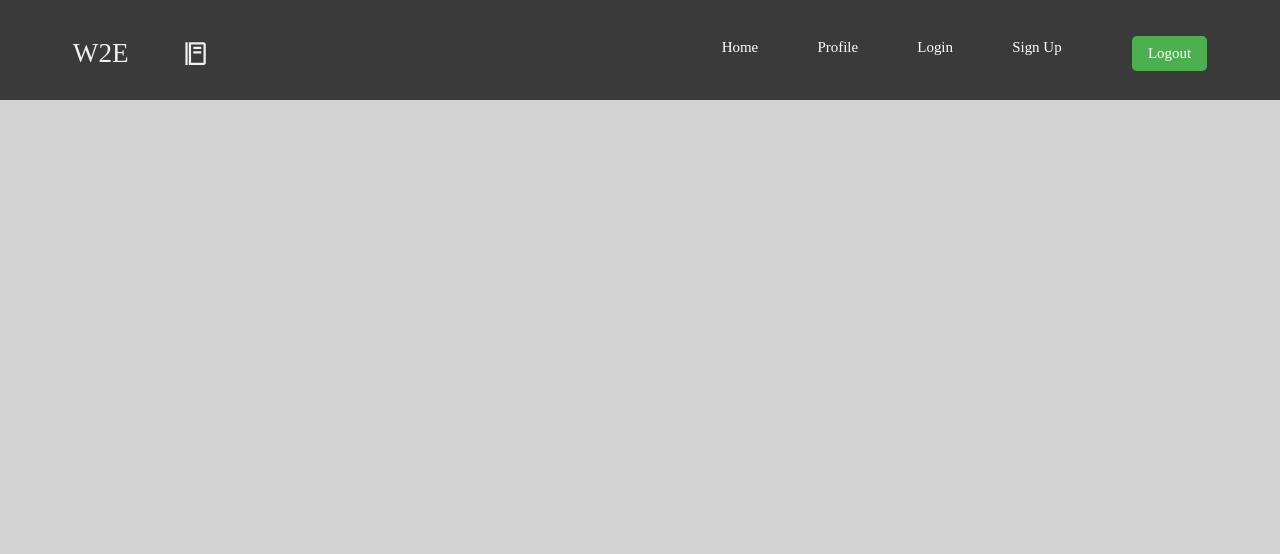
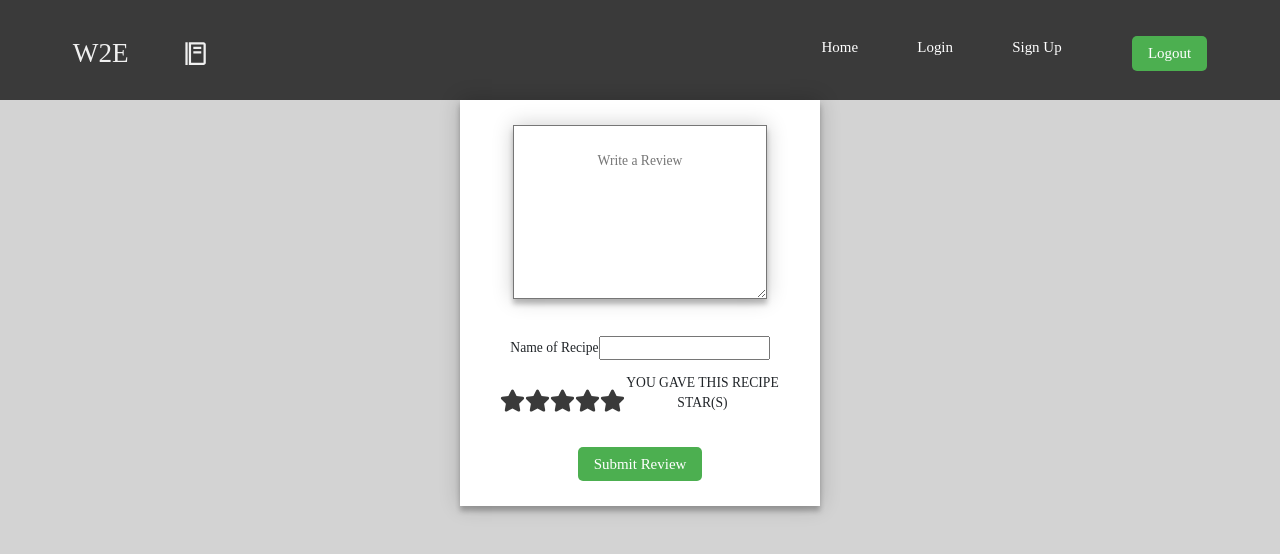
Before and after one commit to ImHucklle/Cap_Frontend, a React (Create React App) app: page /review in a window 1280 px wide. Shown: the top 554 px of the page. Built offline with nearby package versions, Linux system fonts and the light colour scheme; no server answers.

Commit message:
Added the ability to write a review and rating for a recipe

```diff
--- a/src/components/App.jsx
+++ b/src/components/App.jsx
@@ -8,6 +8,8 @@ import Register from './Register/Register';
 import Search  from './Search/Search';
 import Profile from './Profile/Profile';
 import AboutPage from './AboutPage/AboutPage';
+import Reviews from './Reviews/Reviews';
+import SavedRecipes from './SavedRecipes/SavedRecipes';
 
 
 class App extends Component {
@@ -29,7 +31,6 @@ class App extends Component {
 
   }
 
-
   render() {
     const user = this.state.user;
     return (
@@ -47,6 +48,8 @@ class App extends Component {
           }} />
           <Route path="/login" component={Login}/>
           <Route path="/register" component={Register} />
+          <Route path="/saved" component={SavedRecipes} />
+          <Route path="/review" component={Reviews} />
           <Route path="/about" component={AboutPage} />
           </Switch>
       </Router>
--- a/src/components/Header/Header.jsx
+++ b/src/components/Header/Header.jsx
@@ -25,7 +25,7 @@ function Header(){
         </Link>
         <ul className="nav-items">
           {navItems.map((item) => {
-            if (item.title === "Profile") {
+            if (item.title === "Home") {
               return (
                 <li
                   key={item.id}
--- a/src/components/Header/NavItems.jsx
+++ b/src/components/Header/NavItems.jsx
@@ -2,17 +2,11 @@ export const navItems = [
     {
       id: 1,
       title: "Home",
-      path: "./search",
+      path: "./profile",
       cName: "nav-item",
     },
     {
       id: 2,
-      title: "Profile",
-      path: "./profile",
-      cName: "nav-item",
-    },
-    {
-      id: 3,
       title: "Login",
       path: "./login",
       cName: "nav-item",
--- a/src/components/Login/Login.jsx
+++ b/src/components/Login/Login.jsx
@@ -4,8 +4,8 @@ import axios from 'axios';
 import jwtDecode from 'jwt-decode';
 
 const Login = () => {
-  const[userName, setUserName]= useState("");
-  const[password, setPassword]= useState("");
+  const[userName, setUserName] = useState("");
+  const[password, setPassword] = useState("");
   const [currentUser, setCurrentUser] = useState();
   const [jwt, setJwt] = useState();
 
@@ -34,7 +34,7 @@ const Login = () => {
 
   const onSubmit = async (e)=>{
     e.preventDefault();
-      let user ={
+      let user = {
         "username": userName,
         "password": password,
       }
--- a/src/components/Profile/Profile.jsx
+++ b/src/components/Profile/Profile.jsx
@@ -12,9 +12,6 @@ const Profile = ({ user }) => {
       <div className="Profile">
       {user && <h2>Welcome {user.username} </h2>}
         <h4 className="Reviews">
-          <SavedRecipes />
-          <Reviews />
-          <Ratings />
         </h4>
       </div>
     </div>
--- a/src/components/Recipes/Recipes.jsx
+++ b/src/components/Recipes/Recipes.jsx
@@ -1,4 +1,5 @@
 import React, {useState} from 'react';
+import { Link } from "react-router-dom";
 import RecipeDetails from '../RecipeDetails/RecipeDetails';
 
 const Recipes = ({recipe}) => {
@@ -9,9 +10,10 @@ const Recipes = ({recipe}) => {
         <div className="recipe">
             <h2>{label}</h2>
             <img src={image} alt={label} />
-            <a href={url} target="_blank" rel="noopener noreferrer">URL</a>
+            <a className="url-btn" href={url} target="_blank" rel="noopener noreferrer">URL</a>
             <button onClick={() => setToggle(!toggle)}>Ingredients</button>
             {toggle && <RecipeDetails ingredients={ingredients}/>}
+            <Link to="/review">Leave a Review</Link>
         </div>
     );
 }
--- a/src/components/Reviews/Reviews.css
+++ b/src/components/Reviews/Reviews.css
@@ -0,0 +1,14 @@
+.review-box {
+    position: relative;
+    z-index: 1;
+    background: #FFFFFF;
+    max-width: 360px;
+    margin: 0 auto 30px;
+    padding: 25px;
+    text-align: center;
+    box-shadow: 0 0 20px 0 rgba(0, 0, 0, 0.2), 0 5px 5px 0 rgba(0, 0, 0, 0.24);
+}
+
+.box {
+
+}
--- a/src/components/Reviews/Reviews.jsx
+++ b/src/components/Reviews/Reviews.jsx
@@ -1,70 +1,43 @@
-import React, {Component} from 'react';
+import React, {useState} from 'react';
 import './Reviews.css';
+import Ratings from '../Ratings/Ratings';
+import axios from 'axios';
 
-class Reviews extends Component {
-    constructor(props) {
-      super(props);
-      this.state = {
-          recipe_id: this.recipe_id,
-          comment: "",
-          likes: 0,
-          dislikes: 0,
-        };
-        this.onChange = this.onChange.bind(this);
-        this.onSubmit = this.onSubmit.bind(this);
+const Reviews = () => {
+  const [commentBox, setCommentBox] = useState("");
+  const [recipe, setRecipe] = useState("");
+
+  const onSubmit = async (e) => {
+    e.preventDefault();
+    let review = {
+      "comment_box": commentBox,
+      "recipe": recipe
     }
-
-      onChange = (event) => {
-        this.setState({
-          [event.target.name]: event.target.value,
-        });
+    console.log("Content", review)
+    let response = await axios.post('http://127.0.0.1:8000/reviews/', review);
+    console.log("Review sent to db:", response.data)
+    window.location = '/search';
   };
 
-      onSubmit = (event) => {
-        event.preventDefault();
-
-        const { comment } = this.state
-
-        if (!comment || (comment && comment.trim() === '')) {
-            alert('Cannot submit an empty comment.')
-            return false
-        }
-
-        const newComment = {
-          recipe_id: this.props.recipe_id,
-          comment: comment,
-          likes: 0,
-          dislikes: 0,
-        };
-        this.props.addComment(newComment);
-        this.setState(
-          {
-            comment: '',
-          },
-        );
-      };
-
-      render() {
   return (
     <React.Fragment>
-            <div className="CommentButton" >
-              <form onSubmit={this.onSubmit}>
-                <input
-                  className="inputfield"
-                  id="comment_form text"
+      <div className="review-box" >
+        <form onSubmit={onSubmit}>
+          <textarea
+            className="review-box"
             type="text"
-                  name="comment"
-                  placeholder="Write a Comment"
-                  onChange={this.onChange}
-                  value={this.state.comment}
+            rows="6" cols="25"
+            placeholder="Write a Review"
+            onChange={(e)=>setCommentBox(e.target.value)}
           />
-                <button type="submit" className="btn btn-primary mt-2 ms-2 me-2 ">Submit Comment</button>
+          <label>Name of Recipe</label>
+          <input type='text' onChange={(e)=>setRecipe(e.target.value)}></input>
+            <Ratings />
+            <button type="submit" className="btn btn-primary mt-2 ms-2 me-2 ">Submit Review</button>
         </form>
       </div>
     </React.Fragment>
   );
 }
-    }
-
 
 export default Reviews;
--- a/src/components/SavedRecipes/SavedRecipes.jsx
+++ b/src/components/SavedRecipes/SavedRecipes.jsx
@@ -1,11 +1,46 @@
-import React from 'react'
+import React, {useState} from 'react'
 
 const SavedRecipes = () => {
+
+    const [label, setLabel] = useState("");
+    const [image, setImage] = useState(null);
+    const [url, setUrl] = useState("");
+    const [ingredients, setIngredients] = useState("");
+
     return (
         <div className="container">
-            <h2>
-                Saved Recipes
-            </h2>
+           <div className="form-group">
+            <div className="form-control">
+            <input
+                type="text"
+                className="form-control form-control-lg"
+                placeholder="Recipe Name"
+                name="label"
+                value={label}
+                onChange={(e) => setLabel(e.target.value)}/>
+            <input
+                type="text"
+                className="form-control form-control-lg"
+                placeholder="Image"
+                name="Image"
+                value={image}
+                onChange={(e) => setImage(e.target.value)}/>
+            <input
+                type="text"
+                className="form-control form-control-lg"
+                placeholder="URL"
+                name="url"
+                value={url}
+                onChange={(e) => setUrl(e.target.value)}/>
+            <input
+                type="text"
+                className="form-control form-control-lg"
+                placeholder="Ingredient List"
+                name="ingredients"
+                value={ingredients}
+                onChange={(e) => setIngredients(e.target.value)}/>
+            </div>
+           </div>
         </div>
     )
 }
--- a/src/components/Search/Search.css
+++ b/src/components/Search/Search.css
@@ -109,7 +109,7 @@
     top: 2.5rem;
     left: 2.5rem;
     right: 2.5rem;
-    font-size: 2.5rem;
+    font-size: 1.5rem;
     font-weight: 400;
     text-shadow: 0 0.5rem 0.5rem #555;
     color: #fff;
--- a/src/components/Search/Search.jsx
+++ b/src/components/Search/Search.jsx
@@ -24,7 +24,6 @@ const Search = () => {
         } else {
             setAlert('Cant Leave Search Blank')
         }
-
     }
 
     const onChange = (e) => {
```
Lines whose indentation alone changed are shown as unchanged.
